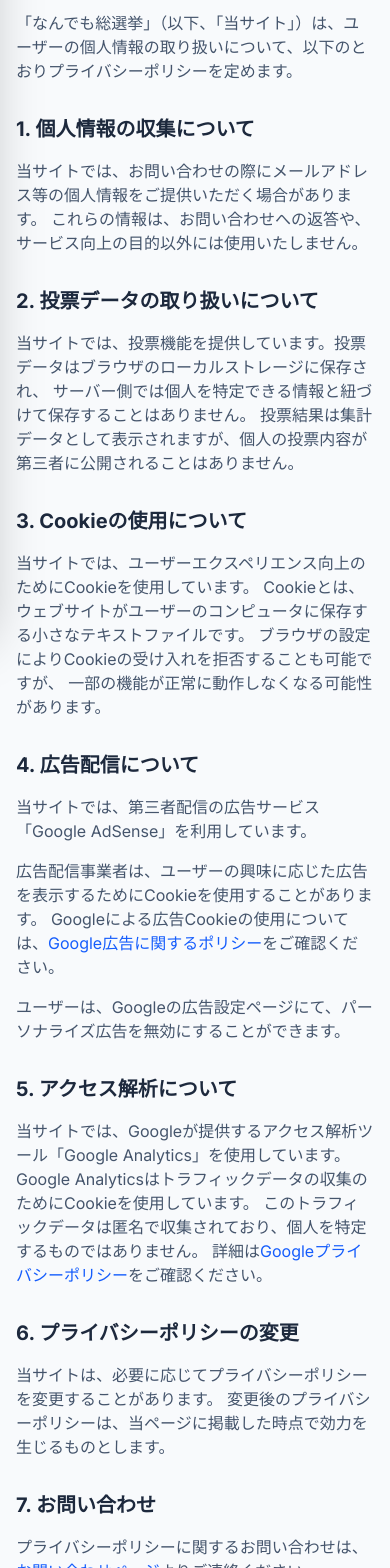
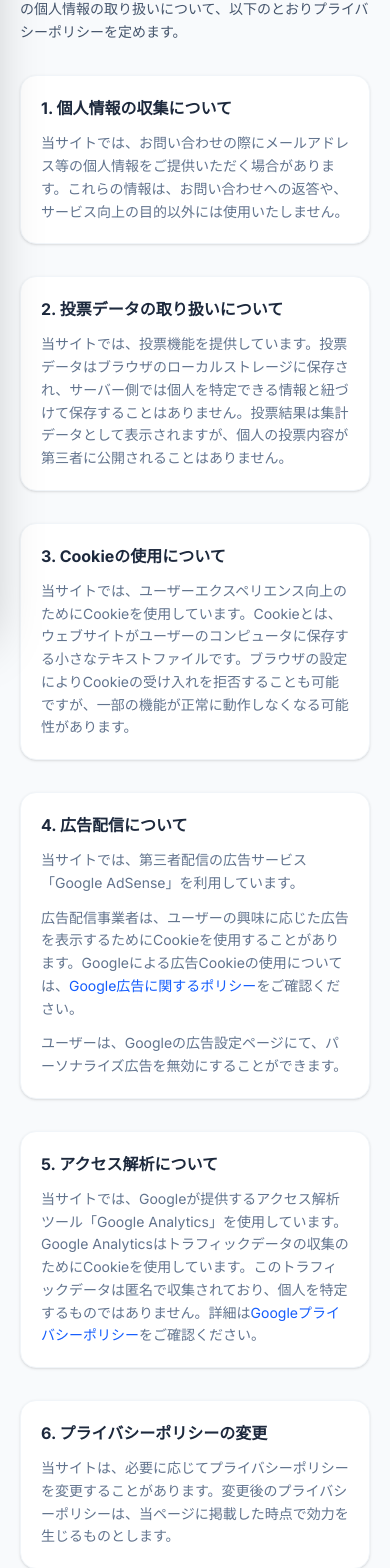
Before and after one commit to haruhei14/general-election-mvp, a Next.js app: page /privacy in a window 390 px wide. Shown: the part 218-1786 px from the top of the page. Built offline with nearby package versions, Linux system fonts and the light colour scheme.

Commit message:
Design: Improve card layout with consistent spacing and mobile responsiveness

```diff
--- a/app/privacy/page.tsx
+++ b/app/privacy/page.tsx
@@ -8,74 +8,67 @@ export const metadata = {
 
 export default function PrivacyPage() {
     return (
-        <div className="container-responsive py-12 max-w-3xl">
+        <div className="container-responsive py-8 md:py-12 max-w-3xl">
             <Link
                 href="/"
-                className="inline-flex items-center gap-2 text-slate-500 hover:text-blue-600 transition-colors mb-8"
+                className="inline-flex items-center gap-2 text-slate-500 hover:text-blue-600 transition-colors mb-6 md:mb-8"
             >
                 <ArrowLeft className="w-4 h-4" />
                 ホームへ戻る
             </Link>
 
-            <article className="prose prose-slate max-w-none">
-                <h1 className="text-3xl font-black text-slate-800 mb-8">プライバシーポリシー</h1>
+            <article className="px-1">
+                <h1 className="text-2xl md:text-3xl font-black text-slate-800 mb-6 md:mb-8">プライバシーポリシー</h1>
 
-                <p className="text-slate-600 mb-8">
+                <p className="text-slate-600 text-sm md:text-base leading-relaxed mb-8 md:mb-10">
                     「なんでも総選挙」（以下、「当サイト」）は、ユーザーの個人情報の取り扱いについて、以下のとおりプライバシーポリシーを定めます。
                 </p>
 
-                <section className="mb-8">
-                    <h2 className="text-xl font-bold text-slate-800 mb-4">1. 個人情報の収集について</h2>
-                    <p className="text-slate-600">
-                        当サイトでは、お問い合わせの際にメールアドレス等の個人情報をご提供いただく場合があります。
-                        これらの情報は、お問い合わせへの返答や、サービス向上の目的以外には使用いたしません。
+                <div className="space-y-8 md:space-y-10">
+                    <section className="bg-white rounded-2xl p-5 md:p-8 border border-slate-100 shadow-sm">
+                        <h2 className="text-base md:text-lg font-bold text-slate-800 mb-3 md:mb-4">1. 個人情報の収集について</h2>
+                        <p className="text-slate-500 text-sm md:text-base leading-relaxed">
+                            当サイトでは、お問い合わせの際にメールアドレス等の個人情報をご提供いただく場合があります。これらの情報は、お問い合わせへの返答や、サービス向上の目的以外には使用いたしません。
                         </p>
                     </section>
 
-                <section className="mb-8">
-                    <h2 className="text-xl font-bold text-slate-800 mb-4">2. 投票データの取り扱いについて</h2>
-                    <p className="text-slate-600">
-                        当サイトでは、投票機能を提供しています。投票データはブラウザのローカルストレージに保存され、
-                        サーバー側では個人を特定できる情報と紐づけて保存することはありません。
-                        投票結果は集計データとして表示されますが、個人の投票内容が第三者に公開されることはありません。
+                    <section className="bg-white rounded-2xl p-5 md:p-8 border border-slate-100 shadow-sm">
+                        <h2 className="text-base md:text-lg font-bold text-slate-800 mb-3 md:mb-4">2. 投票データの取り扱いについて</h2>
+                        <p className="text-slate-500 text-sm md:text-base leading-relaxed">
+                            当サイトでは、投票機能を提供しています。投票データはブラウザのローカルストレージに保存され、サーバー側では個人を特定できる情報と紐づけて保存することはありません。投票結果は集計データとして表示されますが、個人の投票内容が第三者に公開されることはありません。
                         </p>
                     </section>
 
-                <section className="mb-8">
-                    <h2 className="text-xl font-bold text-slate-800 mb-4">3. Cookieの使用について</h2>
-                    <p className="text-slate-600">
-                        当サイトでは、ユーザーエクスペリエンス向上のためにCookieを使用しています。
-                        Cookieとは、ウェブサイトがユーザーのコンピュータに保存する小さなテキストファイルです。
-                        ブラウザの設定によりCookieの受け入れを拒否することも可能ですが、
-                        一部の機能が正常に動作しなくなる可能性があります。
+                    <section className="bg-white rounded-2xl p-5 md:p-8 border border-slate-100 shadow-sm">
+                        <h2 className="text-base md:text-lg font-bold text-slate-800 mb-3 md:mb-4">3. Cookieの使用について</h2>
+                        <p className="text-slate-500 text-sm md:text-base leading-relaxed">
+                            当サイトでは、ユーザーエクスペリエンス向上のためにCookieを使用しています。Cookieとは、ウェブサイトがユーザーのコンピュータに保存する小さなテキストファイルです。ブラウザの設定によりCookieの受け入れを拒否することも可能ですが、一部の機能が正常に動作しなくなる可能性があります。
                         </p>
                     </section>
 
-                <section className="mb-8">
-                    <h2 className="text-xl font-bold text-slate-800 mb-4">4. 広告配信について</h2>
-                    <p className="text-slate-600 mb-4">
+                    <section className="bg-white rounded-2xl p-5 md:p-8 border border-slate-100 shadow-sm">
+                        <h2 className="text-base md:text-lg font-bold text-slate-800 mb-3 md:mb-4">4. 広告配信について</h2>
+                        <div className="text-slate-500 text-sm md:text-base leading-relaxed space-y-3">
+                            <p>
                                 当サイトでは、第三者配信の広告サービス「Google AdSense」を利用しています。
                             </p>
-                    <p className="text-slate-600 mb-4">
-                        広告配信事業者は、ユーザーの興味に応じた広告を表示するためにCookieを使用することがあります。
-                        Googleによる広告Cookieの使用については、
+                            <p>
+                                広告配信事業者は、ユーザーの興味に応じた広告を表示するためにCookieを使用することがあります。Googleによる広告Cookieの使用については、
                                 <a href="https://policies.google.com/technologies/ads" target="_blank" rel="noopener noreferrer" className="text-blue-600 hover:underline">
                                     Google広告に関するポリシー
                                 </a>
                                 をご確認ください。
                             </p>
-                    <p className="text-slate-600">
+                            <p>
                                 ユーザーは、Googleの広告設定ページにて、パーソナライズ広告を無効にすることができます。
                             </p>
+                        </div>
                     </section>
 
-                <section className="mb-8">
-                    <h2 className="text-xl font-bold text-slate-800 mb-4">5. アクセス解析について</h2>
-                    <p className="text-slate-600">
-                        当サイトでは、Googleが提供するアクセス解析ツール「Google Analytics」を使用しています。
-                        Google Analyticsはトラフィックデータの収集のためにCookieを使用しています。
-                        このトラフィックデータは匿名で収集されており、個人を特定するものではありません。
-                        詳細は
+                    <section className="bg-white rounded-2xl p-5 md:p-8 border border-slate-100 shadow-sm">
+                        <h2 className="text-base md:text-lg font-bold text-slate-800 mb-3 md:mb-4">5. アクセス解析について</h2>
+                        <p className="text-slate-500 text-sm md:text-base leading-relaxed">
+                            当サイトでは、Googleが提供するアクセス解析ツール「Google Analytics」を使用しています。Google Analyticsはトラフィックデータの収集のためにCookieを使用しています。このトラフィックデータは匿名で収集されており、個人を特定するものではありません。詳細は
                             <a href="https://policies.google.com/privacy" target="_blank" rel="noopener noreferrer" className="text-blue-600 hover:underline">
                                 Googleプライバシーポリシー
                             </a>
@@ -83,24 +76,24 @@ export default function PrivacyPage() {
                         </p>
                     </section>
 
-                <section className="mb-8">
-                    <h2 className="text-xl font-bold text-slate-800 mb-4">6. プライバシーポリシーの変更</h2>
-                    <p className="text-slate-600">
-                        当サイトは、必要に応じてプライバシーポリシーを変更することがあります。
-                        変更後のプライバシーポリシーは、当ページに掲載した時点で効力を生じるものとします。
+                    <section className="bg-white rounded-2xl p-5 md:p-8 border border-slate-100 shadow-sm">
+                        <h2 className="text-base md:text-lg font-bold text-slate-800 mb-3 md:mb-4">6. プライバシーポリシーの変更</h2>
+                        <p className="text-slate-500 text-sm md:text-base leading-relaxed">
+                            当サイトは、必要に応じてプライバシーポリシーを変更することがあります。変更後のプライバシーポリシーは、当ページに掲載した時点で効力を生じるものとします。
                         </p>
                     </section>
 
-                <section className="mb-8">
-                    <h2 className="text-xl font-bold text-slate-800 mb-4">7. お問い合わせ</h2>
-                    <p className="text-slate-600">
+                    <section className="bg-white rounded-2xl p-5 md:p-8 border border-slate-100 shadow-sm">
+                        <h2 className="text-base md:text-lg font-bold text-slate-800 mb-3 md:mb-4">7. お問い合わせ</h2>
+                        <p className="text-slate-500 text-sm md:text-base leading-relaxed">
                             プライバシーポリシーに関するお問い合わせは、
                             <Link href="/contact" className="text-blue-600 hover:underline">お問い合わせページ</Link>
                             よりご連絡ください。
                         </p>
                     </section>
+                </div>
 
-                <p className="text-slate-400 text-sm mt-12">
+                <p className="text-slate-400 text-xs md:text-sm mt-10 md:mt-12 text-center">
                     制定日：2026年1月13日
                 </p>
             </article>
```
Also changed, not shown: app/about/page.tsx (+48 -52 lines), app/contact/page.tsx (+21 -22 lines). Lines whose indentation alone changed are shown as unchanged.
